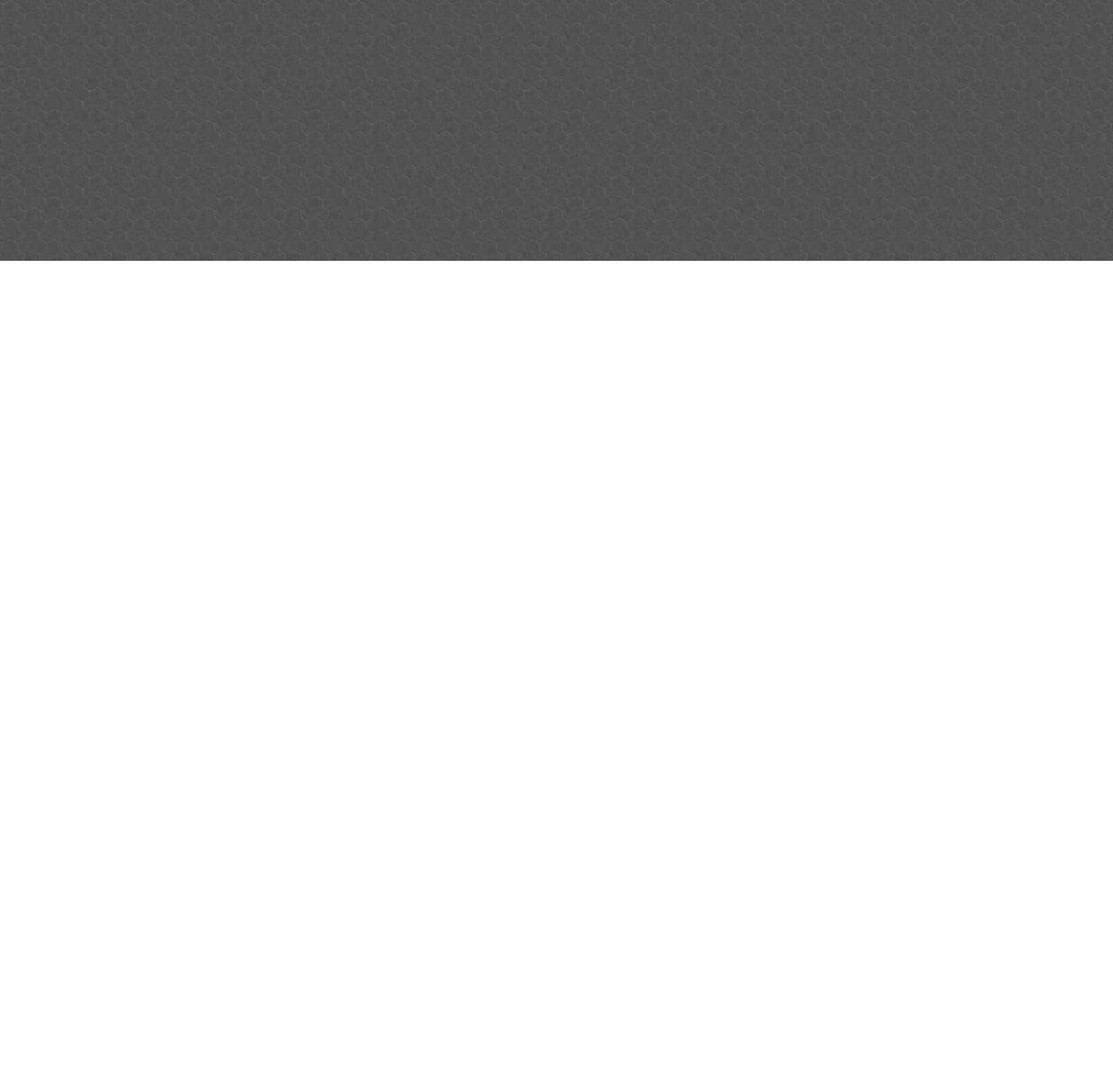
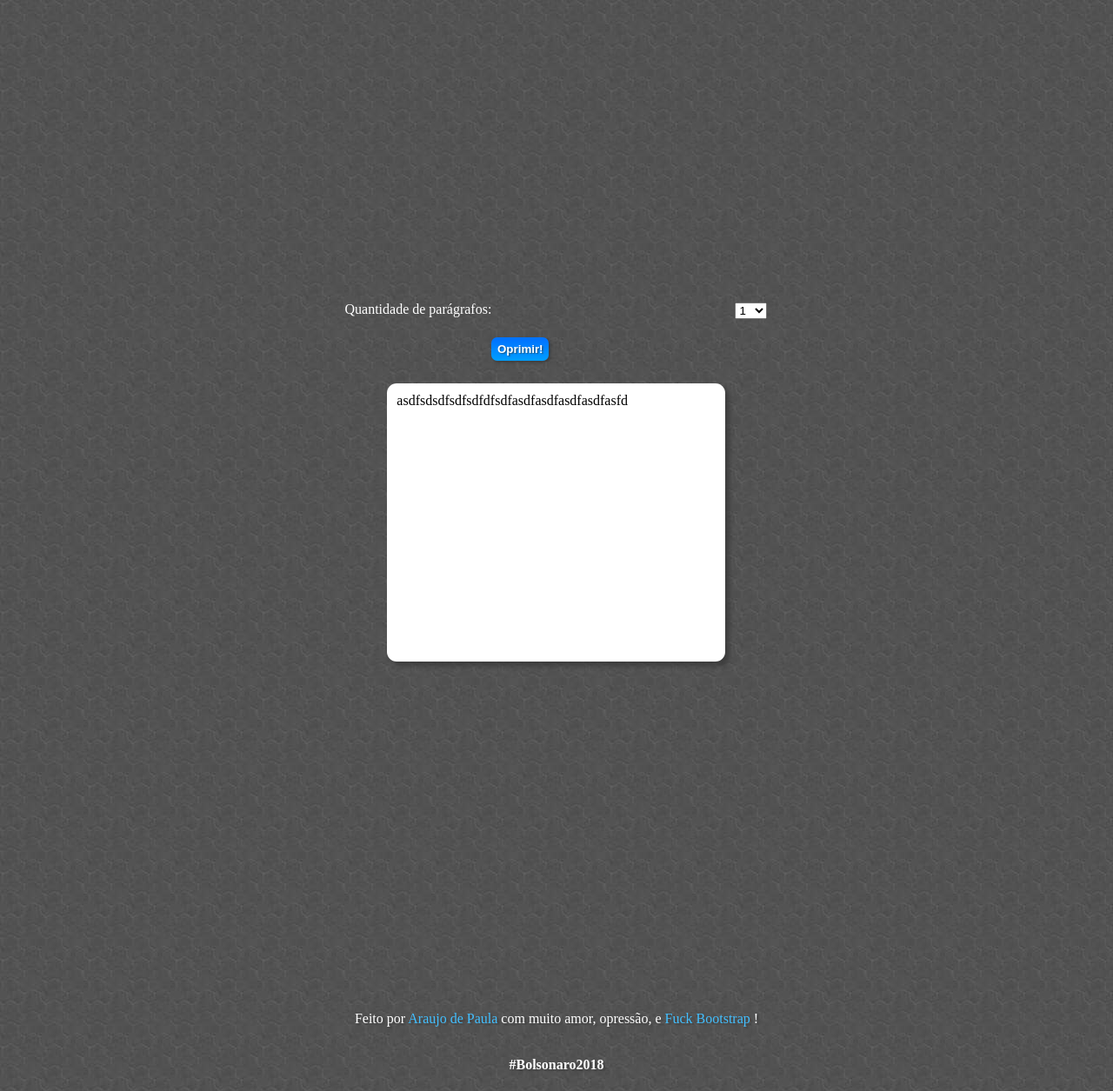
Before and after one commit to LucasPelegrino/bolsonaroipsum, a plain HTML site: page index.html in a window 1280 px wide. Shown: the part 1300-2555 px from the top of the page at 87% size. Before the commit the page ends 1600 px from the top, so only its background shows below. Drawn offline with Linux system fonts and the light colour scheme.

Commit message:
design para celulares feito; Fuck_bootstrap alterado

```diff
--- a/css/fuck_bootstrap.scss
+++ b/css/fuck_bootstrap.scss
@@ -1,3 +1,5 @@
+@charset "UTF-8";
+
 /*=======CSS RESET=======*/
 
 /* http://meyerweb.com/eric/tools/css/reset/
@@ -8,7 +10,7 @@
 *{box-sizing: border-box;}
 
 html, body, div, span, applet, object, iframe,
-h1, h2, h3, h4, h5, h6, p, blockquote, pre,
+ p, blockquote, pre,
 a, abbr, acronym, address, big, cite, code,
 del, dfn, em, img, ins, kbd, q, s, samp,
 small, strike, strong, sub, sup, tt, var,
--- a/css/style.scss
+++ b/css/style.scss
@@ -34,6 +34,22 @@ margin: 0 auto;}
         text-shadow: 5px 5px 2px rgba(50,50,50,0.7);
     }
 
+    footer{
+        color: #fff;
+        text-align: center;
+
+        a,a:visited{
+            color: #42BFFF;
+            text-decoration: none;
+        }
+        a:hover{
+            text-decoration: underline;
+        }
+        text-shadow: 0.15em 0.1em 0.1em rgba(50,50,50,0.5);
+
+
+    }
+
 
 
 
@@ -63,6 +79,49 @@ margin: 0 auto;}
    }
 }
 
+#terceiraLinha{
+    margin:3em 0.5em 1em 0.5em;
+
+    #textoGerado{
+       width: 80%;
+       height: 20em;
+       background-color: #fff;
+       border-radius: 0.7em;
+       box-shadow: 5px 5px 5px rgba(50,50,50,0.6);
+       margin: 0 auto;
+       padding: 0.7em;
+
+   }
+
+   #seletorDeParagrafos{
+       float: right;
+       margin-bottom: 1.5em;
+       margin-left: 0.5em;
+   }
+
+   #gerarTexto{
+       clear: both;
+       width: auto;
+       height: 2em;
+       padding-left: 0.5em;
+       padding-right: 0.5em;
+       color: #fff;
+       font-weight: bold;
+       border-radius: 0.5em;
+       border: none;
+       margin-top: 3em;
+       margin-bottom: 2em;
+       text-shadow: 0.1em 0.1em 0.1em rgba(50,50,50,0.6);
+       background: linear-gradient(to bottom, #0073FF 10%,#009FFF);
+       box-shadow: 0.15em 0.15em 0.25em rgba(50,50,50,0.6);
+   }
+   #gerarTexto:hover{
+        background:linear-gradient(to bottom, #009FFF 10%, #33B2FF );
+        text-shadow: 0.1em 0.1em 0.1em rgba(50,50,50,0.6);
+   }
+
+}
+
 
 //tablets e telefones grandes
 @media screen and (min-width:480px) and (max-width:719px){}
--- a/index.html
+++ b/index.html
@@ -47,6 +47,36 @@
         </div>
         <!-- fim da linha -->
 
+
+
+        <div class="linha" id="terceiraLinha">
+
+            <div class="coluna coluna6 colunaMed3 colunaPeq2 center section">
+
+                <p style="float: left; color: #fff"> Quantidade de parágrafos: </p>
+                <select id="seletorDeParagrafos">
+                <option value="1">1</option>
+                <option value="2">2</option>
+                <option value="3">3</option>
+                <option value="4">4</option>
+                <option value="5">5</option>
+                <option value="6">6</option>
+                <option value="7">7</option>
+                <option value="8">8</option>
+                <option value="9">9</option>
+                <option value="10">10</option>
+            </select>
+
+
+                <button type="button" value="Oprimir" id="gerarTexto">Oprimir!</button>
+                <div id="textoGerado">asdfsdsdfsdfsdfdfsdfasdfasdfasdfasdfasfd</div>
+
+            </div>
+        </div>
+
+            <footer> <p> Feito por <a href="" target="_blank"> Araujo de Paula </a> com muito amor, opressão, e <a href="" target="_blank"> Fuck Bootstrap </a>!</p> <br>
+               <h4> <p> #Bolsonaro2018</p></h4>
+            </footer>
     </div>
     <!-- fim do container -->
 </body>
```
Also changed, not shown: css/fuck_bootstrap.min.css, css/style.css, 2 other files.
